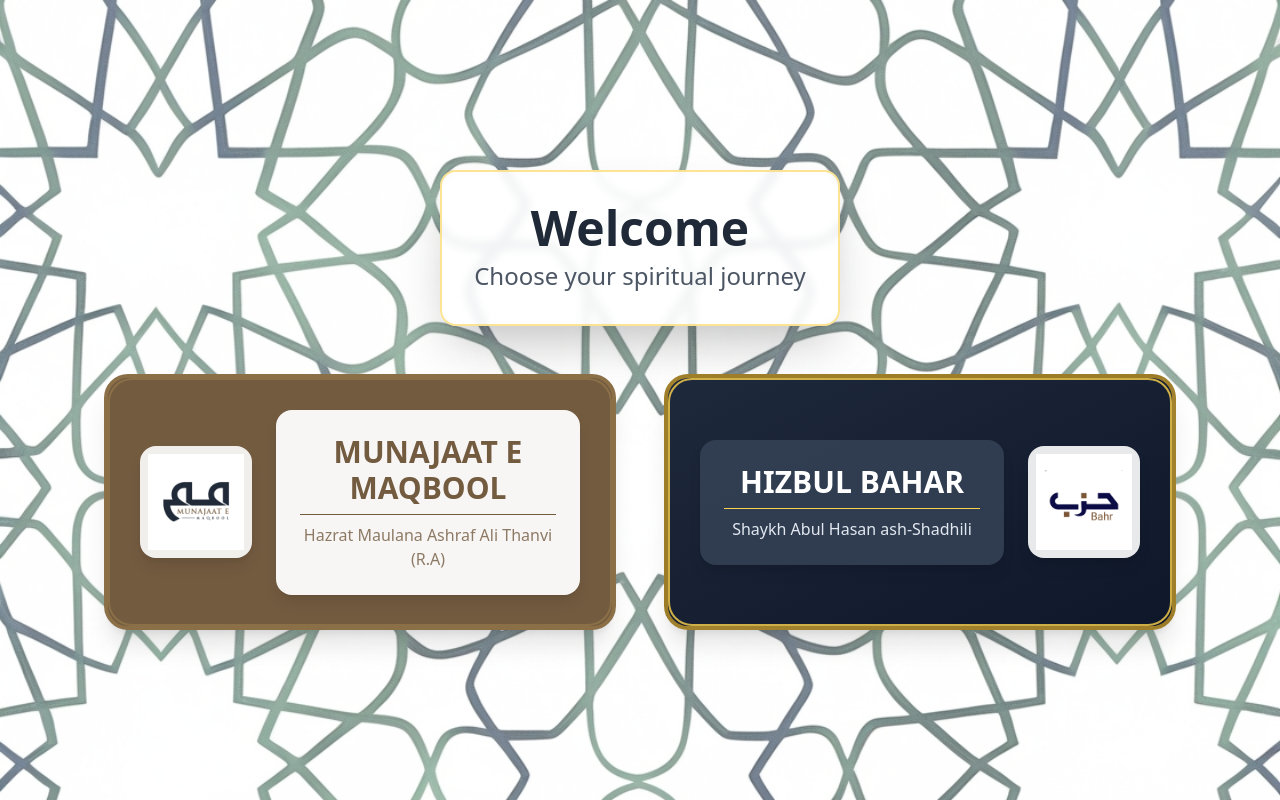
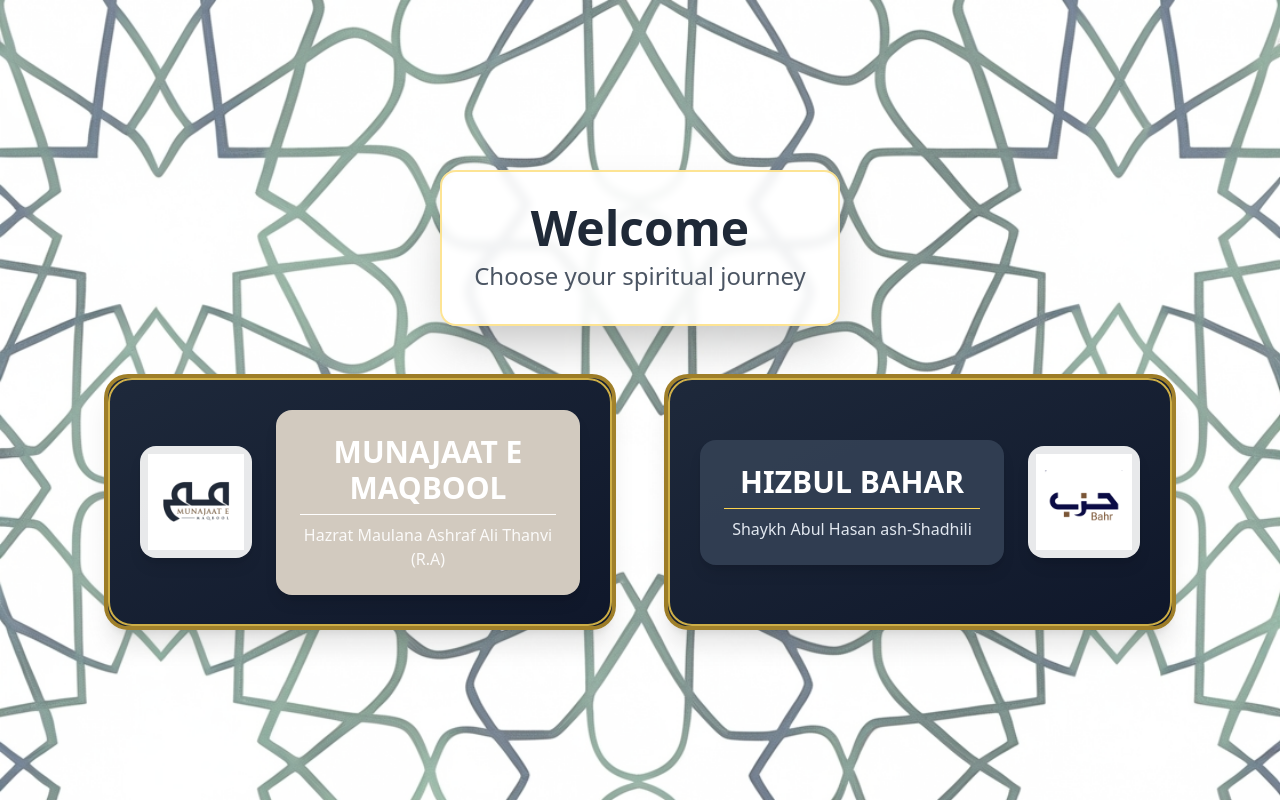
Before and after one commit to Simtechx/munajaat-alpha, a React (Vite) app: page / in a window 1280 px wide. Built offline with nearby package versions, Linux system fonts and the light colour scheme; a web font is replaced by a local one.

Commit message:
Update Munajaat block styling
Change Munajaat block background color to #d2cabf, use Hizbul Bahr border color for Munajaat block outer border, and change Munajaat text color to white.

```diff
--- a/src/pages/HomePage.tsx
+++ b/src/pages/HomePage.tsx
@@ -41,9 +41,9 @@ const HomePage = () => {
             onClick={() => navigate('/munajaat')}
             className="group cursor-pointer transition-all duration-300 hover:scale-105 w-full max-w-md lg:max-w-lg h-48 md:h-56 lg:h-64"
           >
-            <div className="relative h-full rounded-3xl shadow-xl hover:shadow-2xl transition-all duration-300 border-4 overflow-hidden" style={{ backgroundColor: '#735b40', borderColor: '#8b6f47' }}>
-              {/* Border Accent */}
-              <div className="absolute inset-0 rounded-3xl border-2" style={{ borderColor: '#8b6f47' }} />
+            <div className="relative h-full bg-gradient-to-br from-slate-800 to-slate-900 rounded-3xl shadow-xl hover:shadow-2xl transition-all duration-300 border-4 border-amber-400/60 overflow-hidden">
+              {/* Gold Border Accent */}
+              <div className="absolute inset-0 rounded-3xl border-2 border-amber-300/80" />
 
               <div className="h-full flex items-center justify-between p-6 md:p-8">
                 {/* Logo Section */}
@@ -59,12 +59,12 @@ const HomePage = () => {
 
                 {/* Text Section */}
                 <div className="flex-1 ml-4 md:ml-6">
-                  <div className="bg-white/95 backdrop-blur-sm rounded-2xl p-4 md:p-6 shadow-lg" style={{ color: '#735b40' }}>
+                  <div className="rounded-2xl p-4 md:p-6 shadow-lg text-white" style={{ backgroundColor: '#d2cabf' }}>
                     <h2 className="text-xl md:text-2xl lg:text-3xl font-bold mb-2 text-center">
                       MUNAJAAT E MAQBOOL
                     </h2>
-                    <div className="w-full h-px my-2" style={{ backgroundColor: '#735b40' }} />
-                    <p className="text-sm md:text-base text-center opacity-80">
+                    <div className="w-full h-px bg-white my-2" />
+                    <p className="text-sm md:text-base text-center text-white/90">
                       Hazrat Maulana Ashraf Ali Thanvi (R.A)
                     </p>
                   </div>
```
